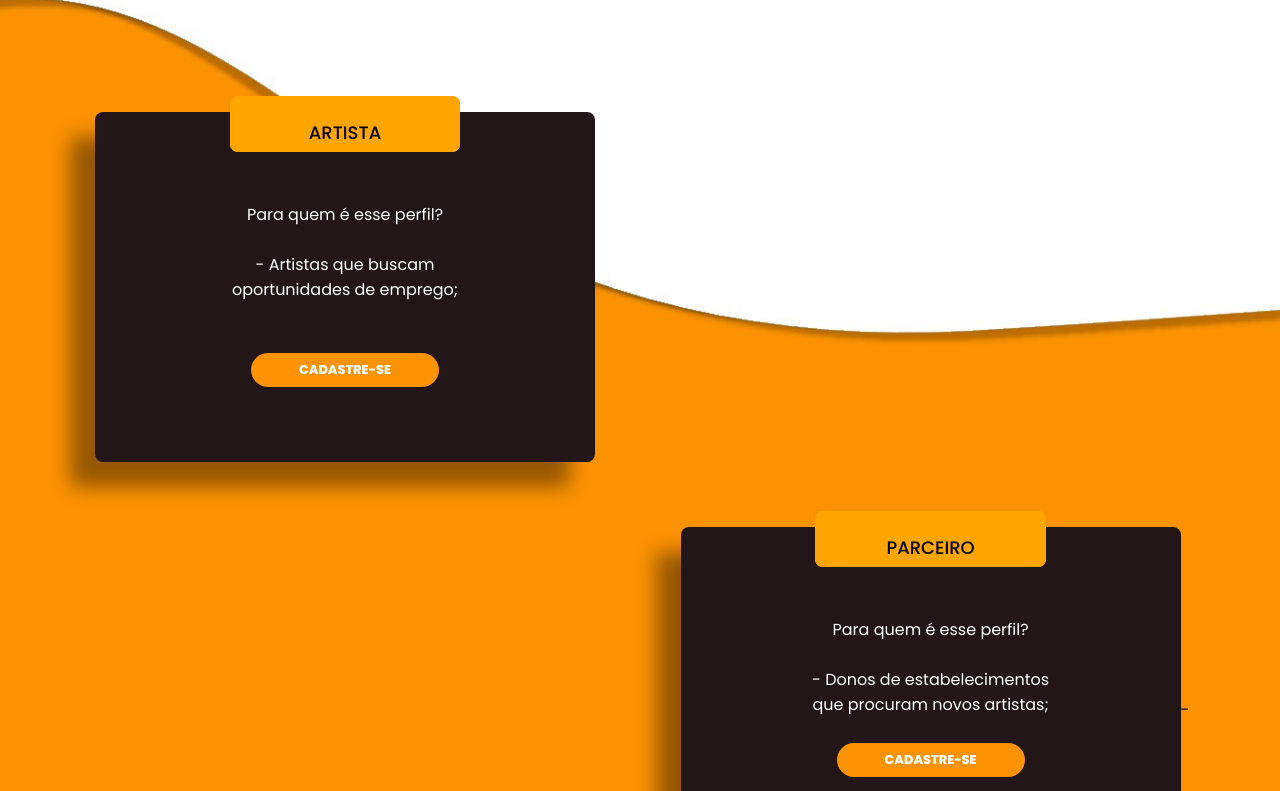
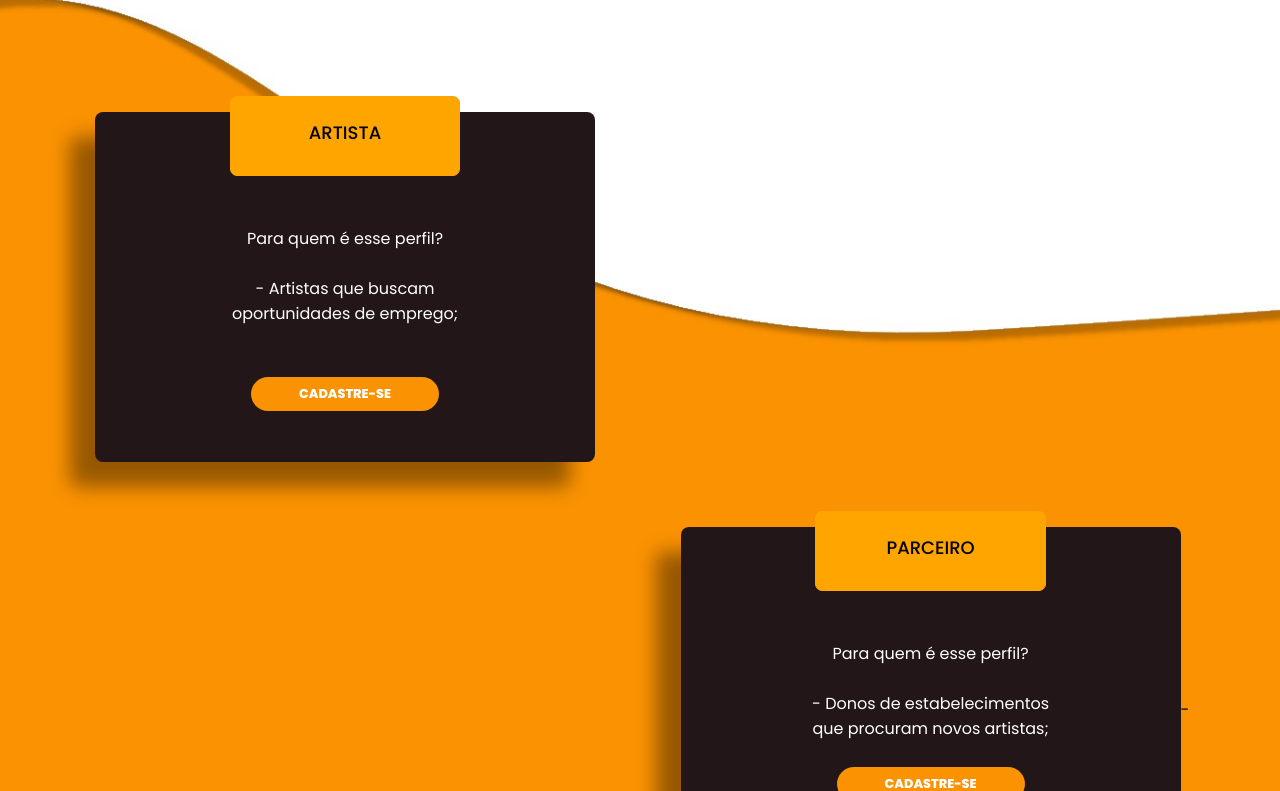
Before and after one commit to singnow-17/LandingPage, a plain HTML site: page index.html in a window 1280 px wide. Shown: the part 772-1563 px from the top of the page. Drawn offline with nearby package versions, Linux system fonts and the light colour scheme; a web font is replaced by a local one.

Commit message:
update bottons
Correção da centralização dos botões

```diff
--- a/assets/css/style.css
+++ b/assets/css/style.css
@@ -673,7 +673,7 @@ main.cards-vi .card.shop {
     padding: 12px;
     border: 1px solid #ffa500;
     border-radius: 7px;
-    height: 7vh;
+    height: 10vh;
     width: 18vw;
     background-color: #ffa500;
     font-size: 18px;
@@ -687,7 +687,7 @@ main.cards-vi .card.shop {
     padding: 12px;
     border: 1px solid #ffa500;
     border-radius: 7px;
-    height: 7vh;
+    height: 10vh;
     width: 18vw;
     background-color: #ffa500;
     font-size: 18px;
```
